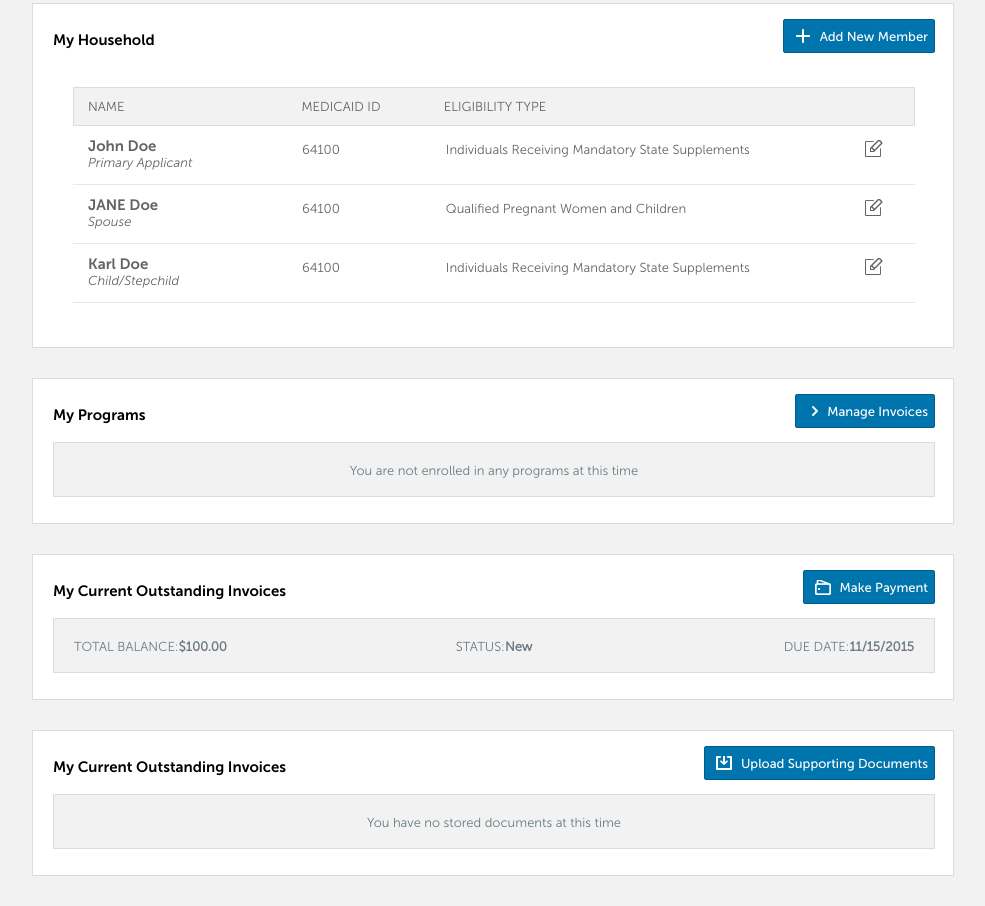
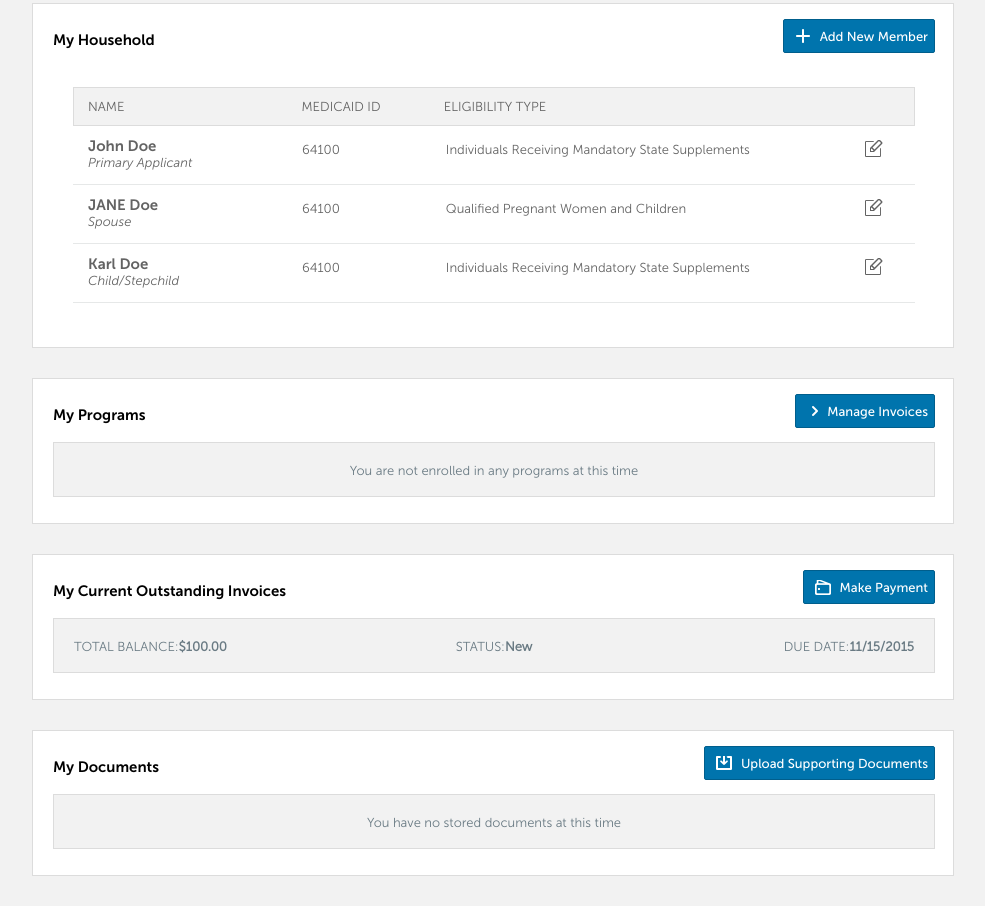
Before and after one commit to deliveryapp/dashboard, a website: page Citizen_Dashboard.html in a window 1280 px wide. Shown: the part 498-1404 px from the top of the page, without its empty margins (147-1132 px from the left). Drawn offline with nearby package versions, Linux system fonts and the light colour scheme; files that its build step writes are made by us from their sources.

```diff
--- a/Citizen_Dashboard.html
+++ b/Citizen_Dashboard.html
@@ -213,7 +213,7 @@
     <div class="container b-gen-container">
         <div class="b-gen-container__header-pane row ">
             <div class="b-gen-container__header-heading col-sm-6 col-md-6 col-lg-6">
-                <h2 class="b-gen-container__header-heading-text">My Current Outstanding Invoices</h2>
+                <h2 class="b-gen-container__header-heading-text">My Documents</h2>
             </div>
             <div class="b-gen-container__button-container  col-sm-6 col-md-6 col-lg-6">
                 <button type="button" class="b-button">
```
